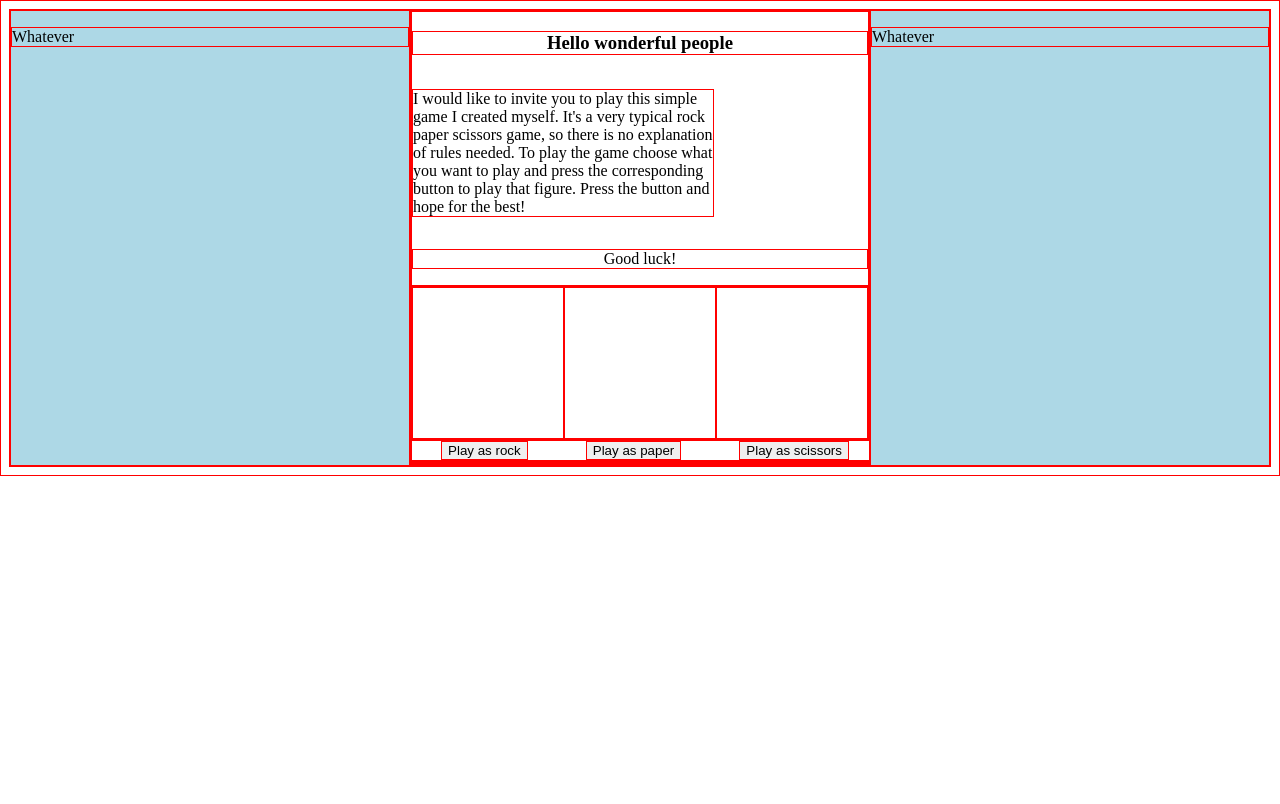
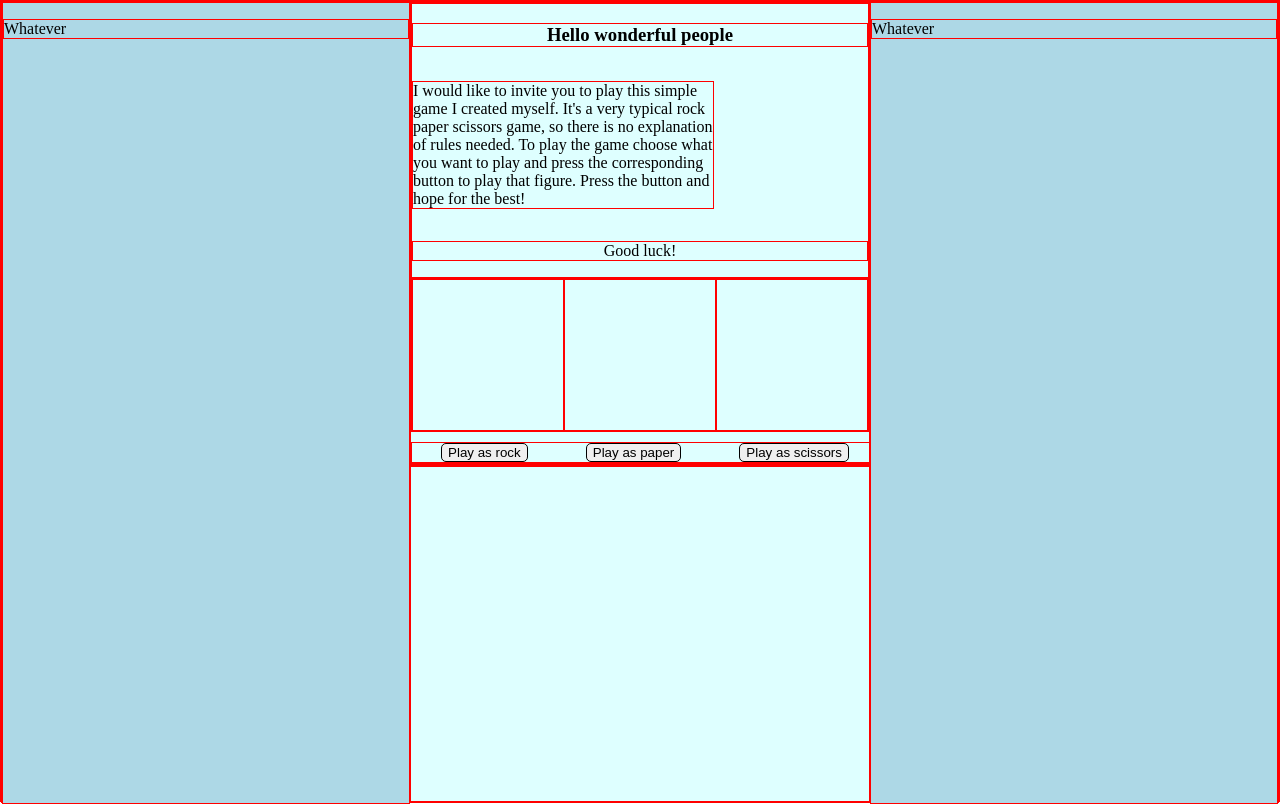
Before and after one commit to Savetheprogram/Rock-paper-scissors, a website: page rock-paper-scissors.html in a window 1280 px wide. Drawn offline with Linux system fonts and the light colour scheme.

Commit message:
Added page filling to whole screen and buttons styles

```diff
--- a/styles.css
+++ b/styles.css
@@ -1,13 +1,24 @@
+html,
+body {
+    margin: 0px;
+    height: 100%;
+}
+
+
+
+
 .pageName {
     display: flex;
     flex-direction: row;
     justify-content: space-between;
+
 
 }
 * {
     border: 1px solid red;
 }
 .middlePanel {
+    background-color: #deffff;
     display: flex;
     flex: 1;
     flex-direction: column;
@@ -17,6 +28,7 @@
 .leftPanel {
     width: 500px;
     background-color: lightblue;
+    height: 100%;
 }
 .figurePictures {
     display: flex;
@@ -32,6 +44,7 @@
     display: flex;
     justify-content: space-around;
     margin-right: -10px;
+    margin-top: 10px;
 }
 .welcome {
     width: 300px;
@@ -47,3 +60,8 @@
     justify-content: center;
     align-content: center;
 }
+button {
+    border-radius: 5px;
+    background-color: ;
+    border: 1px solid black;
+}
```
